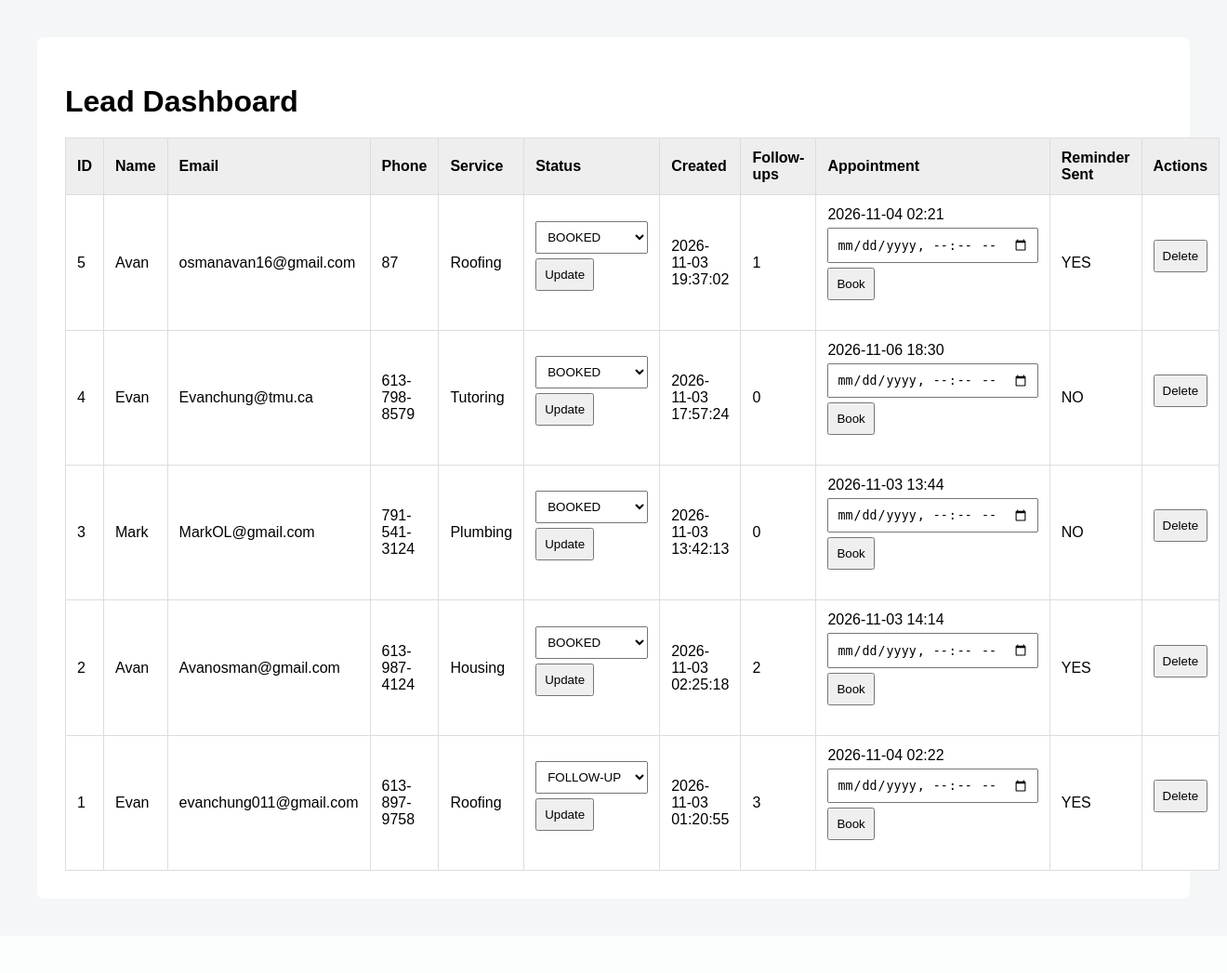
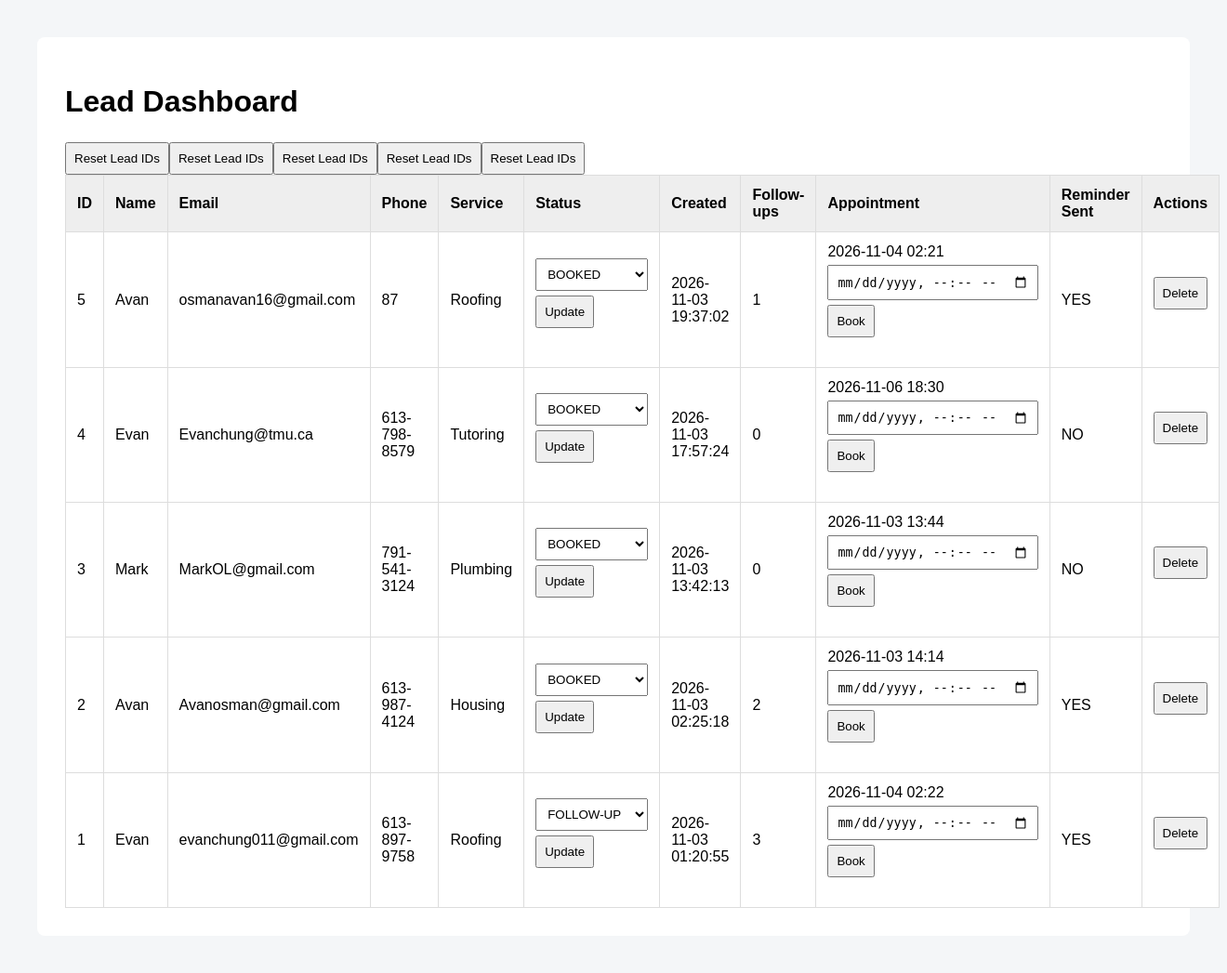
Before and after one commit to Phoex-ops/lead-automation, a Flask app: page /dashboard in a window 1320 px wide. Shown: the whole page at 93% size. Before the commit the page ends 937 px from the top, so only its background shows below. Run offline with Flask 3, Linux system fonts and the light colour scheme; the visitor is signed in with stand-in values (Sample User, id 1); data comes from the database, SQL or seed files in the repository.

Commit message:
Add reset lead IDs functionality to dashboard

```diff
--- a/app.py
+++ b/app.py
@@ -281,6 +281,21 @@ def delete_lead(lead_id):
     connection.commit()
     connection.close()
 
+@app.route("/reset_lead_ids", methods=["POST"])
+def reset_lead_ids():
+    if not session.get("logged_in"):
+        return redirect("/login")
+
+    connection = sqlite3.connect(DB_PATH)
+    cursor = connection.cursor()
+
+    cursor.execute(
+        "DELETE FROM sqlite_sequence WHERE name = 'leads'"
+    )
+
+    connection.commit()
+    connection.close()
+
     return redirect("/dashboard")
 
 if __name__ == "__main__":
--- a/templates/dashboard.html
+++ b/templates/dashboard.html
@@ -110,6 +110,12 @@
     </form>
 </td>
 
+<form action="/reset_lead_ids" method="POST">
+    <button type="submit">
+        Reset Lead IDs
+    </button>
+</form>
+
 </tr>
         </tr>
 
```
